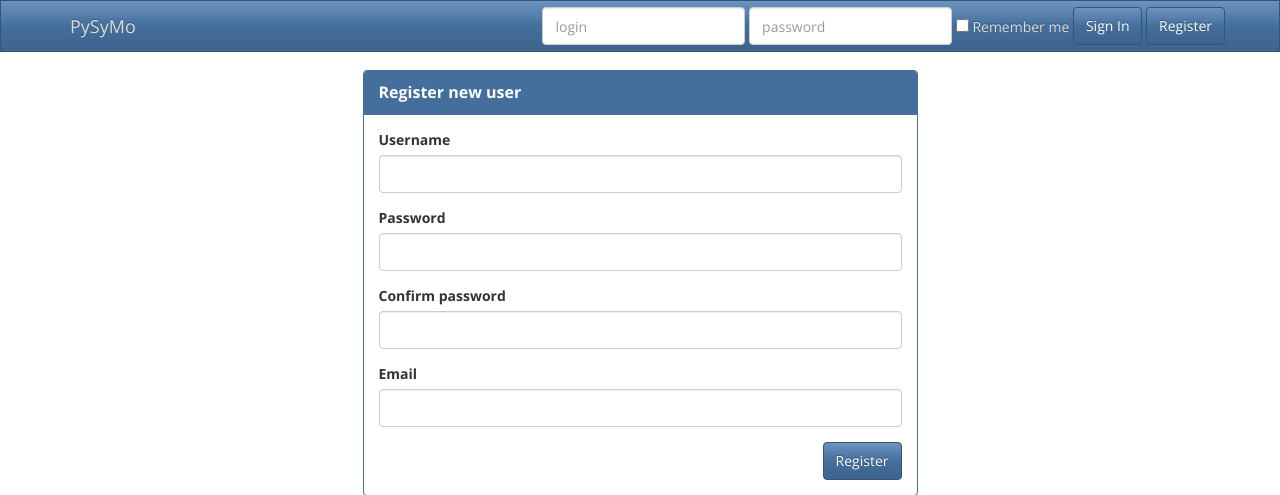
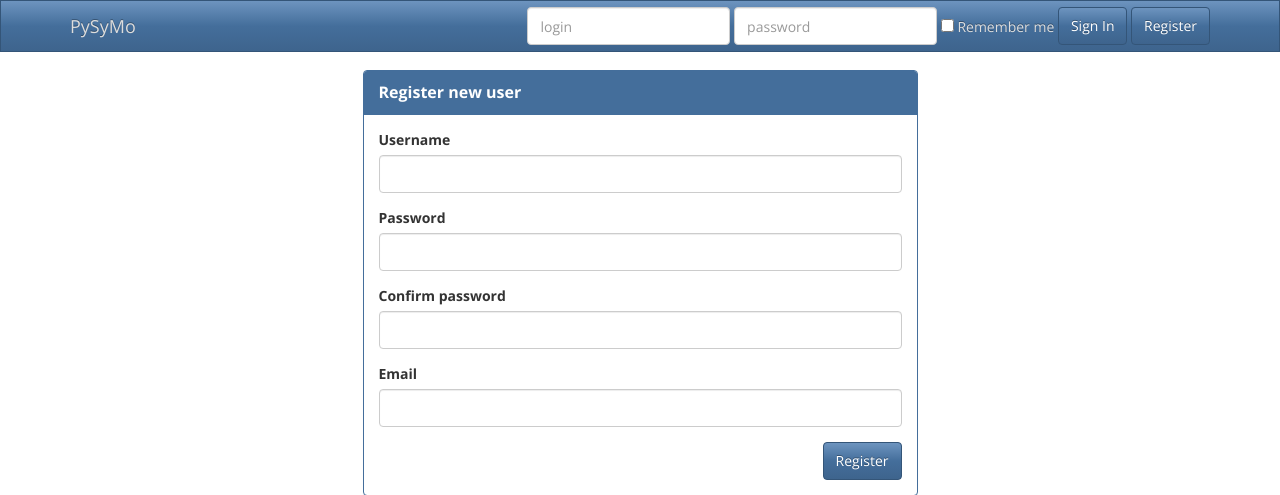
Before and after one commit to icoz/pysymo, a Flask app: page /register in a window 1280 px wide. Shown: the top 495 px of the page. Run offline with Flask 2, Linux system fonts and the light colour scheme; parts of the project's set-up code (start-up, migrations or seed data) failed here and were passed over; some libraries are stand-ins or nearby versions.

Commit message:
Fix top menu right hang

```diff
--- a/app/static/css/pysymo.css
+++ b/app/static/css/pysymo.css
@@ -20,15 +20,21 @@ body {
     content: "\e080";
 }
 
+/* width of MEDB popover */
 .popover {
     max-width: 800px;
     padding: 0;
 }
-
+/* title of MEDB popover */
 .popover-title {
     font-weight: bold;
 }
 
+/* left align search form labels */
 .form-horizontal .control-label {
     text-align: left;
 }
+/* fix right hang of login form*/
+.navbar-form.navbar-right:last-child {
+    margin-right: 0;
+}
```
